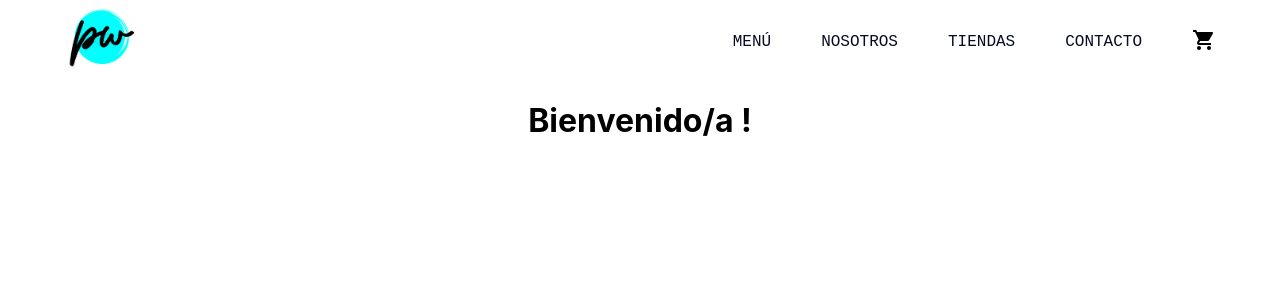
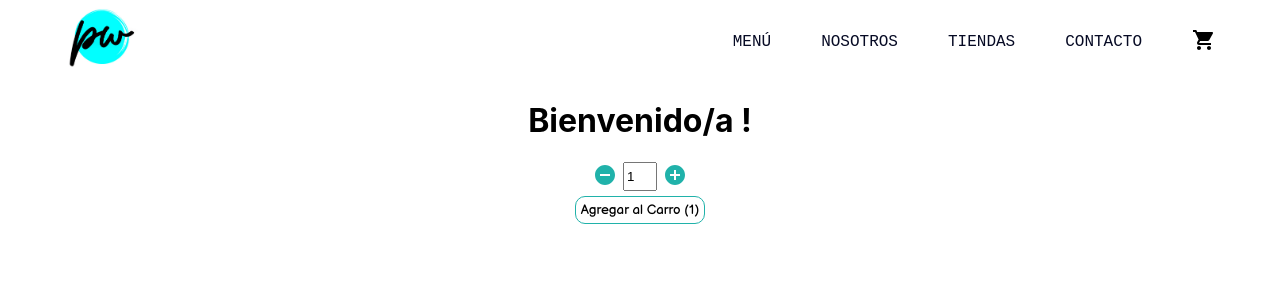
Before and after one commit to Phoebe-WD/ecommerce-wilckens, a React (Create React App) app: page / in a window 1280 px wide. Shown: the top 300 px of the page. Built offline with nearby package versions, Linux system fonts and the light colour scheme.

Commit message:
added an itemcount

```diff
--- a/public/index.html
+++ b/public/index.html
@@ -12,6 +12,11 @@
     <link rel="apple-touch-icon" href="%PUBLIC_URL%/logo192.png" />
 
     <link rel="manifest" href="%PUBLIC_URL%/manifest.json" />
+    <link rel="preconnect" href="https://fonts.gstatic.com" />
+    <link
+      href="https://fonts.googleapis.com/css2?family=Balsamiq+Sans:ital,wght@0,400;0,700;1,400;1,700&display=swap"
+      rel="stylesheet"
+    />
 
     <title>Ecommerce Phoebe W.</title>
   </head>
--- /dev/null
+++ b/src/components/ItemCount/ItemCount.css
@@ -0,0 +1,45 @@
+.ItemCount {
+    width: 90%;
+    margin: 0 auto;
+    display: flex;
+    flex-flow: column;
+    justify-content: center;
+    align-items: center;
+}
+
+.ItemCount .Contador {
+    width: 15%;
+    display: flex;
+    flex-flow: row nowrap;
+    justify-content: center;
+}
+
+.ItemCount .Contador button {
+    border: none;
+    background-color: #fff;
+    cursor: pointer;
+}
+
+.ItemCount .Contador input {
+    width: 15%;
+}
+
+.AddtoCart button {
+    display: block;
+    margin: 0 auto;
+    margin-top: 5px;
+    border: 1px solid lightseagreen;
+    background-color: #fff;
+    cursor: pointer;
+    padding: 5px;
+    font-family: 'Balsamiq Sans',
+        cursive;
+    font-weight: 400;
+    border-radius: 10px;
+}
+
+.AddtoCart button:hover {
+    color: #fff;
+    background-color: lightseagreen;
+    transition: all .4s ease;
+}
--- /dev/null
+++ b/src/components/ItemCount/ItemCount.js
@@ -0,0 +1,42 @@
+import React, { useState } from "react";
+import AddCircleIcon from '@material-ui/icons/AddCircle';
+import RemoveCircleIcon from '@material-ui/icons/RemoveCircle';
+import "./ItemCount.css";
+
+export default function ItemCount( { stock, initial, onAdd }){
+    const [contador, setContador] = useState(initial);
+
+    const addCounter = () => {
+        if ( contador < stock ) {
+            setContador((contador) => {
+                let count = contador + 1;
+                onAdd(count);
+                return count;
+            });
+        }
+    };
+
+    const minCounter = () => {
+        if ( contador > 1){
+            setContador((contador) => {
+                let count = contador - 1;
+                onAdd(count);
+                return count;
+            });
+        }
+    }
+
+    return(
+        <div className="ItemCount">
+            <div className="Contador">
+            <button onClick={minCounter}>
+                <RemoveCircleIcon style={{ color: 'lightseagreen'}}/>
+            </button>
+            <input type="number" value={contador}/>
+            <button onClick={addCounter}>
+                <AddCircleIcon style={{ color: 'lightseagreen'}}/>
+            </button>
+        </div>
+            </div>
+    )
+}
--- a/src/components/ItemListContainer/ItemListContainer.js
+++ b/src/components/ItemListContainer/ItemListContainer.js
@@ -1,9 +1,21 @@
-import React from "react";
+import React, { useState } from "react";
+import ItemCount from "../ItemCount/ItemCount";
+import '../ItemCount/ItemCount.css';
 
 export default function ItemListContainer(){
+    const[cantidad, setCantidad] = useState(1);
+
+    const handleCantidad = (cantidad) => {
+        setCantidad(cantidad);
+    }
+
 return(
     <>
     <h1 style={{ textAlign: 'center' }}>Bienvenido/a !</h1>
+    <ItemCount stock={5} initial={1} onAdd={handleCantidad}/>
+       <div className="AddtoCart">
+            <button>Agregar al Carro ({cantidad})</button>
+        </div>
 </>
 )
 }
--- a/src/components/NavBar/NavBar.css
+++ b/src/components/NavBar/NavBar.css
@@ -2,7 +2,6 @@
     --font-principal: 'IBM Plex Mono',
         monospace;
     --background-color: #00F3BB;
-    --background-hover: linear-gradient(225deg, #0000FE 0%, #00F0B8 100%);
     --color-principal: #060A24;
     --text-hover: #00F3BB;
     --text-active: rgba(6, 10, 36, 0.56);
```
